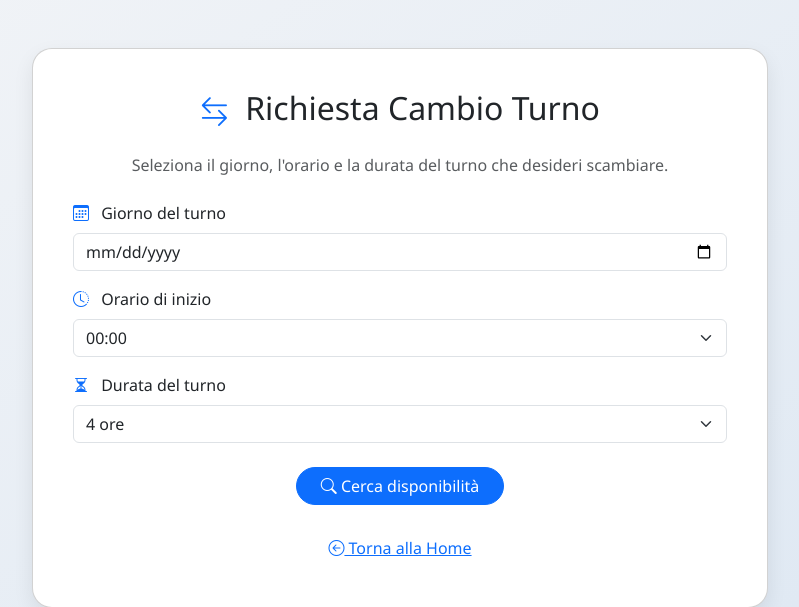
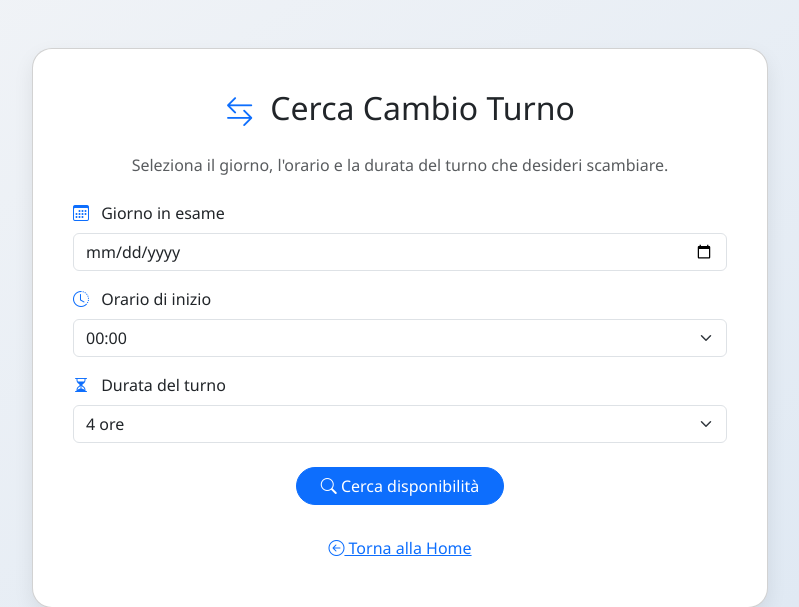
Before and after one commit to aleraco/analisi_griglia_turni_v2, a Flask app: page /cambio-turno in a window 1280 px wide. Shown: the top 607 px of the page, without its empty margins (240-1039 px from the left). Run offline with Flask 2, Linux system fonts and the light colour scheme.

Commit message:
Update cambio_turno.html

```diff
--- a/templates/cambio_turno.html
+++ b/templates/cambio_turno.html
@@ -45,7 +45,7 @@
         <div class="card">
 
           <h2 class="text-center mb-4">
-            <i class="bi bi-arrow-left-right title-icon"></i> Richiesta Cambio Turno
+            <i class="bi bi-arrow-left-right title-icon"></i> Cerca Cambio Turno
           </h2>
           <p class="text-center text-muted mb-4">
             Seleziona il giorno, l'orario e la durata del turno che desideri scambiare.
@@ -60,7 +60,7 @@
           <form method="post" action="/cambio-turno">
             <div class="mb-3">
               <label for="giorno" class="form-label">
-                <i class="bi bi-calendar3"></i> Giorno del turno
+                <i class="bi bi-calendar3"></i> Giorno in esame
               </label>
               <input type="date" class="form-control" id="giorno" name="giorno" required>
             </div>
```
